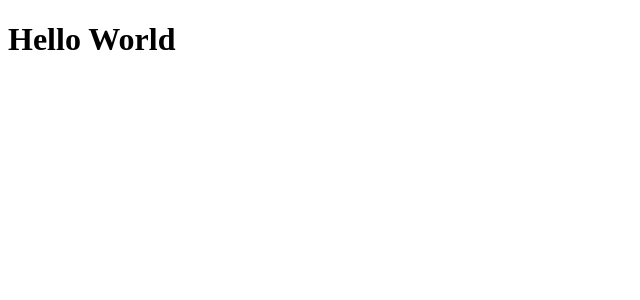
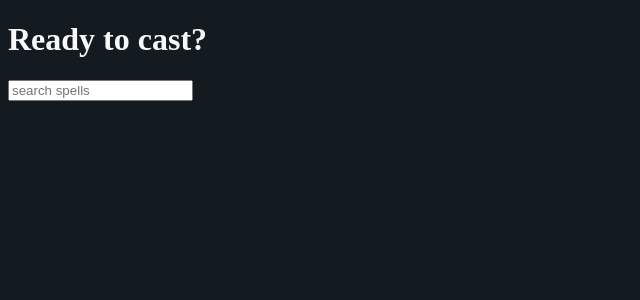
Before and after one commit to strei-foxflashbacks/spellbook, a React (Vite) app: page / in a window 1280 px wide. Shown: the top 300 px of the page, without its empty margins (0-640 px from the left). Built offline with nearby package versions, Linux system fonts and the light colour scheme.

Commit message:
fix: make main page prettier

```diff
--- a/index.html
+++ b/index.html
@@ -3,7 +3,8 @@
   <head>
     <meta charset="UTF-8" />
     <meta name="viewport" content="width=device-width, initial-scale=1.0" />
-    <title>Vite + React + TS</title>
+    <link rel="shortcut icon" href="./public/favicon.png">
+    <title>Spellbook</title>
   </head>
   <body>
     <div id="root"></div>
--- a/src/pages/Main.tsx
+++ b/src/pages/Main.tsx
@@ -1,4 +1,9 @@
 function Main() {
-  return <h1>Hello World</h1>;
+  return (
+    <>
+      <h1>Ready to cast?</h1>
+      <input type="search" placeholder="search spells" />
+    </>
+  );
 }
 export default Main;
--- a/src/styles/index.scss
+++ b/src/styles/index.scss
@@ -0,0 +1,4 @@
+body {
+  background-color: #131a20;
+  color: #f8f8f8;
+}
```
Also changed, not shown: public/favicon.png (added).
